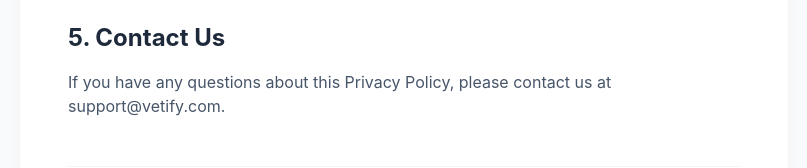
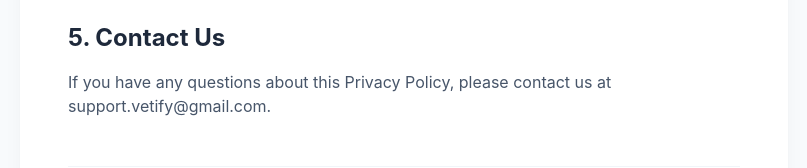
Before and after one commit to iHoshiii/Vetify, a React (Vite) app: page /privacy in a window 1280 px wide. Shown: the part 967-1135 px from the top of the page, without its empty margins (236-1043 px from the left). Built offline with nearby package versions, Linux system fonts and the light colour scheme; no server answers.

Commit message:
fix: point support contact at the monitored gmail address

```diff
--- a/src/client/pages/help/help-page.tsx
+++ b/src/client/pages/help/help-page.tsx
@@ -51,7 +51,7 @@
           <h2 className="mb-2 text-xl font-bold text-teal-900">Still need help?</h2>
           <p className="mb-6 text-teal-700">Our support team is always ready to assist you.</p>
           <a
-            href="mailto:support@vetify.com"
+            href="mailto:support.vetify@gmail.com"
             className="inline-flex h-11 items-center justify-center rounded-xl bg-teal-600 px-6 font-bold text-white shadow-md transition-all hover:-translate-y-0.5 hover:bg-teal-700 hover:shadow-lg"
           >
             Contact Support
--- a/src/client/pages/privacy/privacy-page.tsx
+++ b/src/client/pages/privacy/privacy-page.tsx
@@ -49,7 +49,7 @@
           <h2 className="mt-8 mb-4 text-2xl font-bold text-slate-800">5. Contact Us</h2>
           <p className="text-slate-600">
             If you have any questions about this Privacy Policy, please contact us at
-            support@vetify.com.
+            support.vetify@gmail.com.
           </p>
         </div>
 
```
